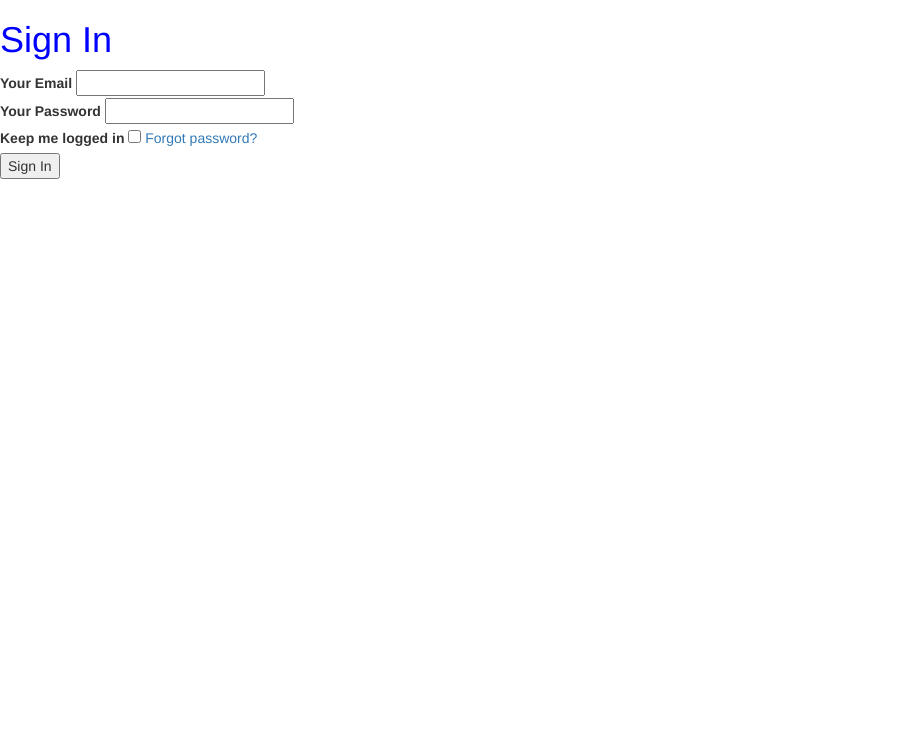
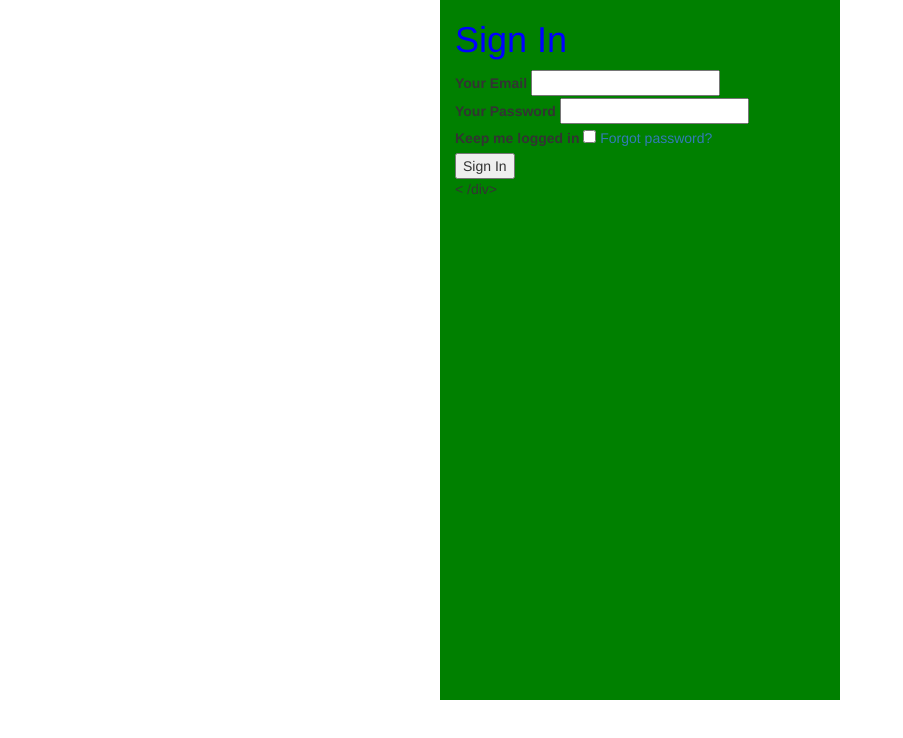
Before and after one commit to moflynn23/corporate-lets-admin, a plain HTML site: page index.html in a window 1280 px wide. Shown: the whole page, without its empty margins (0-903 px from the left). Drawn offline with nearby package versions, Linux system fonts and the light colour scheme.

Commit message:
Add container

```diff
--- a/assets/css/style.css
+++ b/assets/css/style.css
@@ -1,3 +1,9 @@
 h1 {
     color: blue;
 }
+
+.container {
+    background-color: green;
+    width: 400px;
+    height: 700px;
+}
--- a/index.html
+++ b/index.html
@@ -11,6 +11,8 @@
 <title>Corporate Lets Administration</title>
 </head>
 <body>
+
+    <div class="container">
 
         <div>
             <h1>Sign In</h1>
@@ -36,6 +38,8 @@
             <input type="button" name="sign-in" value="Sign In">
         </div>
 
+<   /div>
+
 <script src="https://cdnjs.cloudflare.com/ajax/libs/jquery/3.5.1/jquery.min.js"></script>
 <script src="https://cdnjs.cloudflare.com/ajax/libs/twitter-bootstrap/3.3.7/js/bootstrap.min.js"></script>
 </body>
```
Lines whose indentation alone changed are shown as unchanged.
